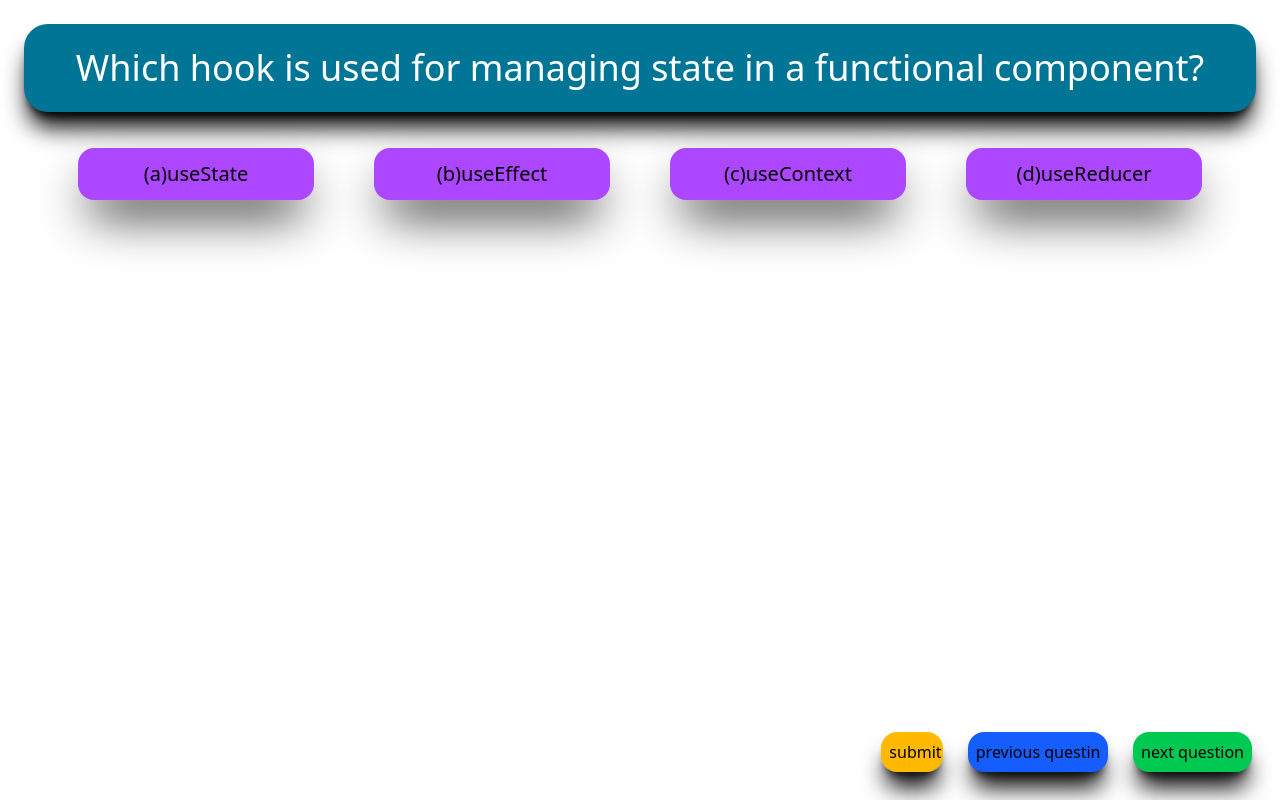
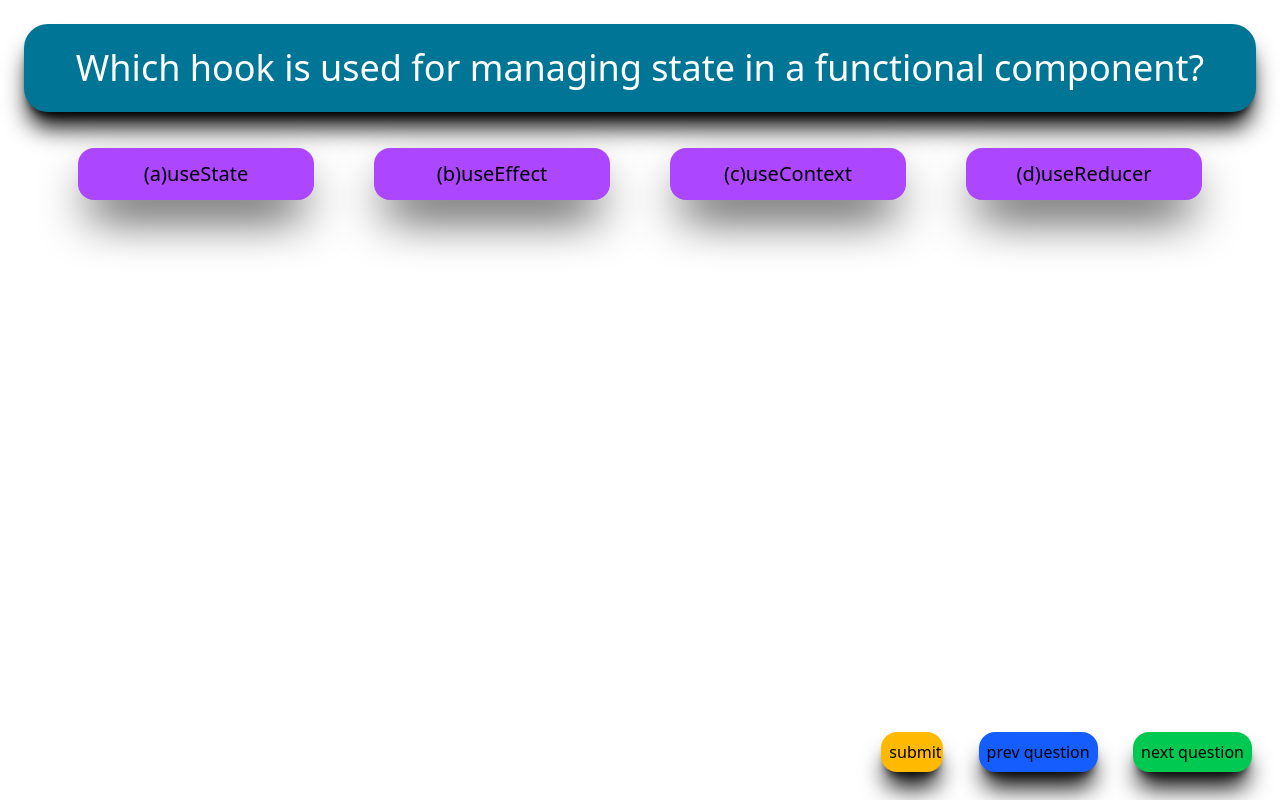
Before and after one commit to sn1638/to-do-app, a React app: page / in a window 1280 px wide. Built offline with nearby package versions, Linux system fonts and the light colour scheme; the HTML template or start-up script is replaced by a standard one.

Commit message:
some correction

```diff
--- a/src/components/quiz.jsx
+++ b/src/components/quiz.jsx
@@ -11,6 +11,10 @@ function Quiz() {
     const [bg4,setbg4]=useState(`bg-purple-500`)
 
     const [count,setcount]= useState(0)
+    useEffect(()=>{
+        if(count>20)
+            setcount(20)
+    },[count])
     const subclick = () =>{
         setmessage(`correct answer is ${count} out of ${question.length}`)
     }
@@ -104,7 +108,7 @@ const btn4click = ()=>{
             </div>
             <footer className='fixed bottom-0 right-0 sm:w-full md:w-1/2 lg:w-1/3 p-7 flex justify-between'>
                 <button onClick={subclick} className='sm:w-1/4 md:w-/4 lg:w-1/6 cursor-pointer hover: shadow-black shadow-xl rounded-2xl p-2 bg-amber-400'>submit</button>
-                <button onClick={prevclick} className='cursor-pointer hover: shadow-black shadow-xl rounded-2xl p-2 bg-blue-600'>previous questin</button>
+                <button onClick={prevclick} className='cursor-pointer hover: shadow-black shadow-xl rounded-2xl p-2 bg-blue-600'>prev question</button>
                 <button onClick={nextclick} className='cursor-pointer shadow-black shadow-xl rounded-2xl p-2 bg-green-500'>next question</button>
             </footer>
         </div>
```
